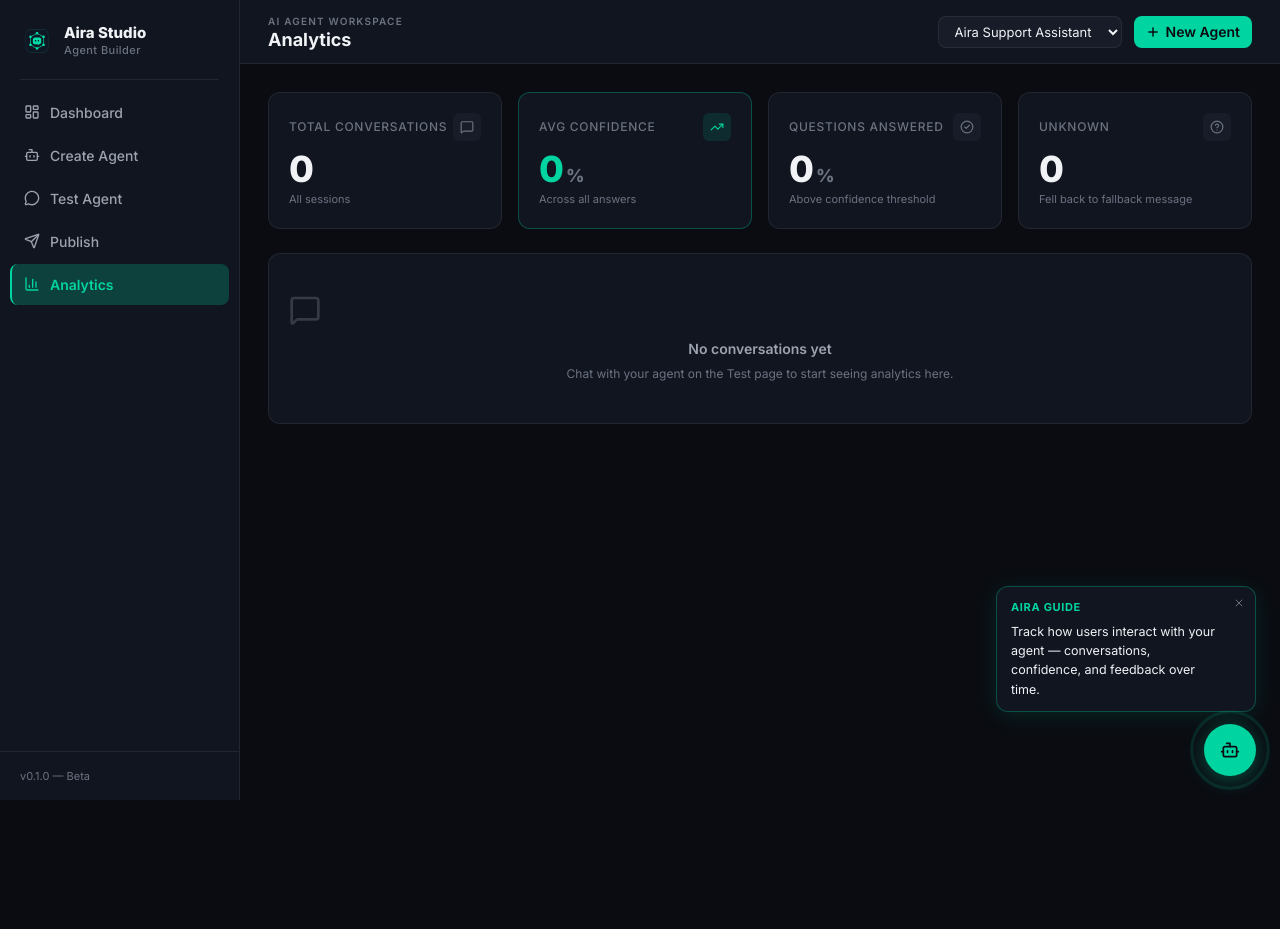
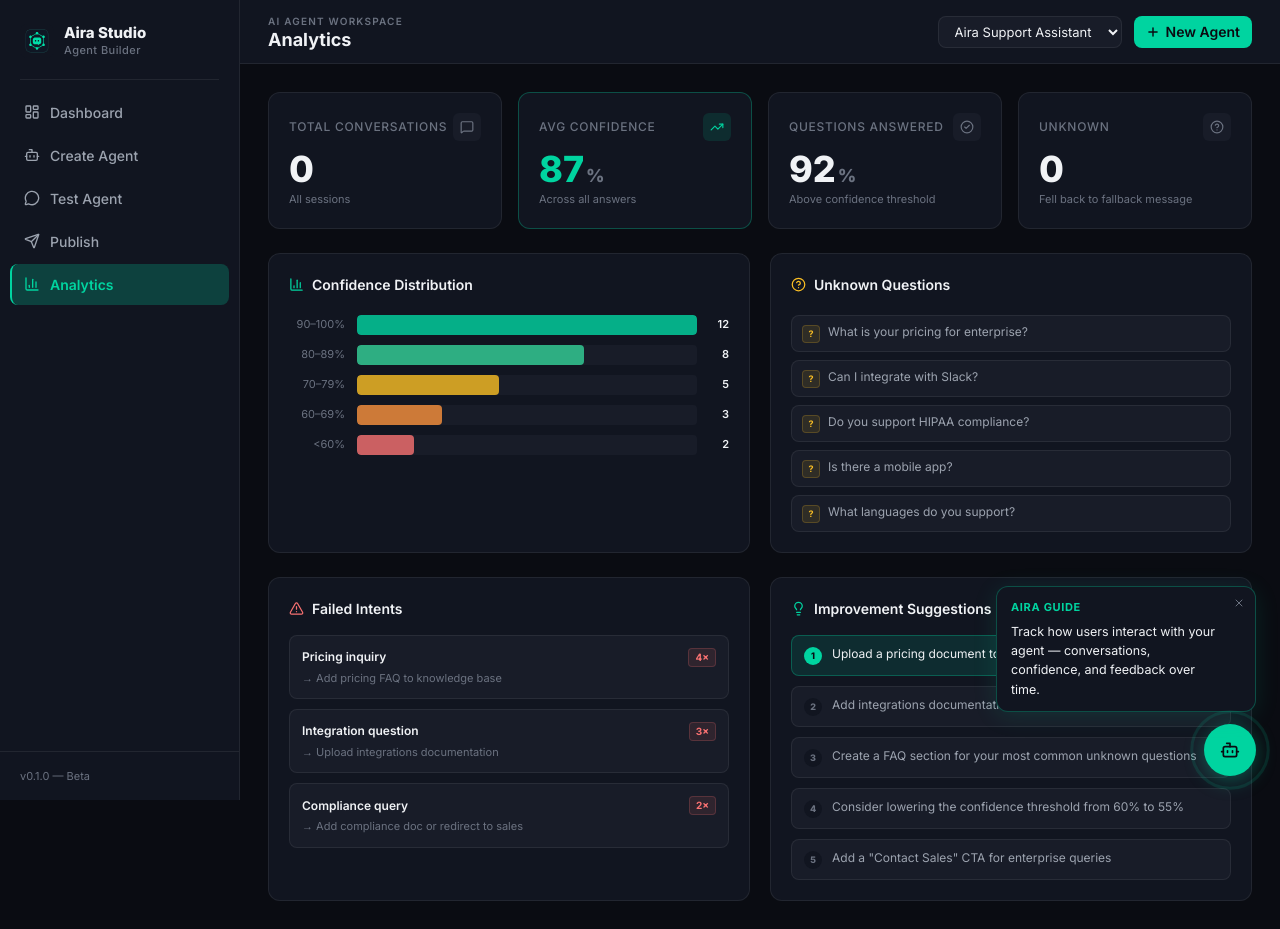
Before and after one commit to ShivUP32/aira-studio, a React (Vite) app: page / in a window 1280 px wide. Both pictures are taken after a click on the button "Analytics". Before the commit the page ends 800 px from the top, so only its background shows below. Built offline with nearby package versions, Linux system fonts and the light colour scheme.

Commit message:
revert: undo analytics data-driven rewrite (PR #3 + #4)
Reverts:
- "fix(analytics): compute all metrics from real conversation data (#3)"
- "chore: proxy /api to Express in Vite dev mode (#4)"

https://claude.ai/code/session_01DXZt74U2LeBCo84RBsofrf

```diff
--- a/src/lib/store.tsx
+++ b/src/lib/store.tsx
@@ -3,8 +3,6 @@ import { STORAGE_KEY } from './data'
 import type { Agent, KnowledgeItem } from './data'
 
 export type { Agent, KnowledgeItem }
-
-const SCHEMA_VERSION = 2
 
 export interface Message {
   id: string
@@ -17,14 +15,12 @@ export interface Message {
 export interface Conversation {
   id: string
   agentId: string
-  userQuery: string
-  assistantAnswer: string
-  confidence: number  // always 0–1
+  messages: Message[]
+  confidence: number
   timestamp: number
 }
 
 export interface AppState {
-  schemaVersion: number
   agents: Agent[]
   conversations: Conversation[]
   activeAgentId: string
@@ -36,6 +32,7 @@ type Action =
   | { type: 'UPDATE_AGENT'; agent: Agent }
   | { type: 'DELETE_AGENT'; id: string }
   | { type: 'ADD_CONVERSATION'; conversation: Conversation }
+  | { type: 'ADD_MESSAGE'; conversationId: string; message: Message }
 
 function reducer(state: AppState, action: Action): AppState {
   switch (action.type) {
@@ -52,6 +49,15 @@ function reducer(state: AppState, action: Action): AppState {
     }
     case 'ADD_CONVERSATION':
       return { ...state, conversations: [...state.conversations, action.conversation] }
+    case 'ADD_MESSAGE':
+      return {
+        ...state,
+        conversations: state.conversations.map(c =>
+          c.id === action.conversationId
+            ? { ...c, messages: [...c.messages, action.message] }
+            : c
+        ),
+      }
     default:
       return state
   }
@@ -93,7 +99,6 @@ function defaultState(): AppState {
     createdAt: Date.now(),
   }
   return {
-    schemaVersion: SCHEMA_VERSION,
     agents: [agent1, agent2],
     conversations: [],
     activeAgentId: agent1.id,
@@ -108,11 +113,8 @@ export function AppProvider({ children }: { children: React.ReactNode }) {
       const raw = localStorage.getItem(STORAGE_KEY)
       if (raw) {
         const parsed = JSON.parse(raw) as AppState
+        // Validate that parsed value has required agents array
         if (parsed && Array.isArray(parsed.agents)) {
-          // Reset conversations when schema version changes to clear stale/corrupt data
-          if (parsed.schemaVersion !== SCHEMA_VERSION) {
-            return { ...defaultState(), agents: parsed.agents, activeAgentId: parsed.activeAgentId ?? parsed.agents[0]?.id ?? '' }
-          }
           return parsed
         }
       }
--- a/src/pages/Analytics.tsx
+++ b/src/pages/Analytics.tsx
@@ -5,7 +5,6 @@ import {
   AlertTriangle, Lightbulb, BarChart3,
 } from 'lucide-react'
 import { useApp } from '../lib/store'
-import type { Conversation } from '../lib/store'
 
 const containerVariants = {
   animate: { transition: { staggerChildren: 0.06 } },
@@ -85,102 +84,46 @@ function MetricCard({
   )
 }
 
-const CONF_RANGES = [
-  { label: '90–100%', min: 0.9,  max: 1.01, color: 'var(--accent)' },
-  { label: '80–89%',  min: 0.8,  max: 0.9,  color: '#34d399' },
-  { label: '70–79%',  min: 0.7,  max: 0.8,  color: 'var(--yellow)' },
-  { label: '60–69%',  min: 0.6,  max: 0.7,  color: '#fb923c' },
-  { label: '<60%',    min: 0,    max: 0.6,  color: 'var(--red)' },
+const confidenceRanges = [
+  { label: '90–100%', count: 12, color: 'var(--accent)' },
+  { label: '80–89%', count: 8, color: '#34d399' },
+  { label: '70–79%', count: 5, color: 'var(--yellow)' },
+  { label: '60–69%', count: 3, color: '#fb923c' },
+  { label: '<60%', count: 2, color: 'var(--red)' },
 ]
 
-function computeAnalytics(convs: Conversation[]) {
-  const total = convs.length
+const unknownQuestions = [
+  'What is your pricing for enterprise?',
+  'Can I integrate with Slack?',
+  'Do you support HIPAA compliance?',
+  'Is there a mobile app?',
+  'What languages do you support?',
+]
 
-  const avgConfidence = total > 0
-    ? Math.round(convs.reduce((sum, c) => sum + c.confidence, 0) / total * 100)
-    : 0
+const failedIntents = [
+  { intent: 'Pricing inquiry', count: 4, suggestion: 'Add pricing FAQ to knowledge base' },
+  { intent: 'Integration question', count: 3, suggestion: 'Upload integrations documentation' },
+  { intent: 'Compliance query', count: 2, suggestion: 'Add compliance doc or redirect to sales' },
+]
 
-  const answeredCount = convs.filter(c => c.confidence >= 0.6).length
-  const answeredPct = total > 0 ? Math.round(answeredCount / total * 100) : 0
+const improvements = [
+  'Upload a pricing document to answer cost-related questions',
+  'Add integrations documentation to handle API questions',
+  'Create a FAQ section for your most common unknown questions',
+  'Consider lowering the confidence threshold from 60% to 55%',
+  'Add a "Contact Sales" CTA for enterprise queries',
+]
 
-  const unknownConvs = convs.filter(c => c.confidence < 0.6)
-  const unknownCount = unknownConvs.length
-
-  const distribution = CONF_RANGES.map(r => ({
-    ...r,
-    count: convs.filter(c => c.confidence >= r.min && c.confidence < r.max).length,
-  }))
-
-  const unknownQuestions = unknownConvs
-    .slice(-10)
-    .reverse()
-    .map(c => c.userQuery)
-
-  // Group unknown questions by simple keyword similarity to form "failed intents"
-  const intentMap: Map<string, { questions: string[]; suggestion: string }> = new Map()
-  for (const c of unknownConvs) {
-    const q = c.userQuery.toLowerCase()
-    let matched = false
-    for (const [key, val] of intentMap) {
-      const keyWords = key.split(' ')
-      if (keyWords.some(w => q.includes(w))) {
-        val.questions.push(c.userQuery)
-        matched = true
-        break
-      }
-    }
-    if (!matched) {
-      const firstWord = c.userQuery.trim().split(/\s+/)[0].toLowerCase()
-      intentMap.set(firstWord, {
-        questions: [c.userQuery],
-        suggestion: `Add more content covering "${c.userQuery.slice(0, 40)}"`,
-      })
-    }
-  }
-
-  const failedIntents = Array.from(intentMap.entries())
-    .map(([, val]) => ({
-      intent: val.questions[0].slice(0, 50),
-      count: val.questions.length,
-      suggestion: val.suggestion,
-    }))
-    .sort((a, b) => b.count - a.count)
-    .slice(0, 5)
-
-  const suggestions: string[] = []
-  if (unknownCount > 0) {
-    suggestions.push(`Add knowledge base content to answer the ${unknownCount} unanswered question${unknownCount > 1 ? 's' : ''}`)
-  }
-  if (avgConfidence > 0 && avgConfidence < 70) {
-    suggestions.push('Upload more documentation to improve overall confidence scores')
-  }
-  if (unknownQuestions.length > 3) {
-    suggestions.push('Create a FAQ document for your most common unknown questions')
-  }
-  if (avgConfidence > 0 && avgConfidence < 80) {
-    suggestions.push('Consider lowering the confidence threshold from 60% to 55%')
-  }
-  if (total > 10 && unknownCount / total > 0.2) {
-    suggestions.push('More than 20% of questions go unanswered — review your knowledge base')
-  }
-  if (suggestions.length === 0 && total > 0) {
-    suggestions.push('Your agent is performing well! Keep the knowledge base updated.')
-  }
-
-  return { total, avgConfidence, answeredPct, unknownCount, distribution, unknownQuestions, failedIntents, suggestions }
-}
+const maxCount = Math.max(...confidenceRanges.map(r => r.count))
 
 export function Analytics() {
   const { state } = useApp()
-  const agentConvs = state.conversations.filter(c => c.agentId === state.activeAgentId)
-  const {
-    total, avgConfidence, answeredPct, unknownCount,
-    distribution, unknownQuestions, failedIntents, suggestions,
-  } = computeAnalytics(agentConvs)
-
-  const maxCount = Math.max(...distribution.map(r => r.count), 1)
-
-  const isEmpty = total === 0
+  const totalConvs = state.conversations.length
+  const avgConfidence = state.conversations.length > 0
+    ? Math.round(state.conversations.reduce((sum, c) => sum + c.confidence, 0) / state.conversations.length * 100)
+    : 87
+  const answeredPct = 92
+  const unknownCount = state.conversations.filter(c => c.confidence < 0.5).length
 
   return (
     <motion.div
@@ -191,33 +134,12 @@ export function Analytics() {
     >
       {/* Metrics grid */}
       <div style={{ display: 'grid', gridTemplateColumns: 'repeat(4, 1fr)', gap: 16 }}>
-        <MetricCard icon={MessageSquare} label="Total Conversations" value={total} hint="All sessions" />
+        <MetricCard icon={MessageSquare} label="Total Conversations" value={totalConvs} hint="All sessions" />
         <MetricCard icon={TrendingUp} label="Avg Confidence" value={avgConfidence} unit="%" hint="Across all answers" accent />
         <MetricCard icon={CheckCircle2} label="Questions Answered" value={answeredPct} unit="%" hint="Above confidence threshold" />
         <MetricCard icon={HelpCircle} label="Unknown" value={unknownCount} hint="Fell back to fallback message" />
       </div>
 
-      {isEmpty && (
-        <motion.div
-          variants={itemVariants}
-          style={{
-            background: 'var(--surface)',
-            border: '1px solid var(--border)',
-            borderRadius: 12,
-            padding: '40px 20px',
-            textAlign: 'center',
-            color: 'var(--text-muted)',
-            fontSize: 14,
-          }}
-        >
-          <MessageSquare size={32} color="var(--text-muted)" style={{ marginBottom: 12, opacity: 0.4 }} />
-          <div style={{ fontWeight: 600, marginBottom: 6, color: 'var(--text-secondary)' }}>No conversations yet</div>
-          <div style={{ fontSize: 12 }}>Chat with your agent on the Test page to start seeing analytics here.</div>
-        </motion.div>
-      )}
-
-      {!isEmpty && (
-        <>
       {/* Confidence distribution + unknown questions */}
       <div style={{ display: 'grid', gridTemplateColumns: '1fr 1fr', gap: 20 }}>
         {/* Confidence distribution */}
@@ -235,7 +157,7 @@ export function Analytics() {
             <span style={{ fontWeight: 600, fontSize: 14 }}>Confidence Distribution</span>
           </div>
           <div style={{ display: 'flex', flexDirection: 'column', gap: 10 }}>
-                {distribution.map(range => (
+            {confidenceRanges.map(range => (
               <div key={range.label} style={{ display: 'flex', alignItems: 'center', gap: 12 }}>
                 <span style={{ fontSize: 11, color: 'var(--text-muted)', width: 56, flexShrink: 0, textAlign: 'right' }}>
                   {range.label}
@@ -278,11 +200,6 @@ export function Analytics() {
             <HelpCircle size={15} color="var(--yellow)" />
             <span style={{ fontWeight: 600, fontSize: 14 }}>Unknown Questions</span>
           </div>
-              {unknownQuestions.length === 0 ? (
-                <div style={{ fontSize: 12, color: 'var(--text-muted)', padding: '16px 0' }}>
-                  No low-confidence answers yet — great job!
-                </div>
-              ) : (
           <div style={{ display: 'flex', flexDirection: 'column', gap: 8 }}>
             {unknownQuestions.map((q, i) => (
               <div
@@ -320,7 +237,6 @@ export function Analytics() {
               </div>
             ))}
           </div>
-              )}
         </motion.div>
       </div>
 
@@ -340,11 +256,6 @@ export function Analytics() {
             <AlertTriangle size={15} color="var(--red)" />
             <span style={{ fontWeight: 600, fontSize: 14 }}>Failed Intents</span>
           </div>
-              {failedIntents.length === 0 ? (
-                <div style={{ fontSize: 12, color: 'var(--text-muted)', padding: '16px 0' }}>
-                  No failed intents recorded.
-                </div>
-              ) : (
           <div style={{ display: 'flex', flexDirection: 'column', gap: 10 }}>
             {failedIntents.map(fi => (
               <div
@@ -378,7 +289,6 @@ export function Analytics() {
               </div>
             ))}
           </div>
-              )}
         </motion.div>
 
         {/* Improvement suggestions */}
@@ -396,7 +306,7 @@ export function Analytics() {
             <span style={{ fontWeight: 600, fontSize: 14 }}>Improvement Suggestions</span>
           </div>
           <div style={{ display: 'flex', flexDirection: 'column', gap: 10 }}>
-                {suggestions.map((suggestion, i) => (
+            {improvements.map((suggestion, i) => (
               <div
                 key={i}
                 style={{
@@ -435,8 +345,6 @@ export function Analytics() {
           </div>
         </motion.div>
       </div>
-        </>
-      )}
     </motion.div>
   )
 }
--- a/src/pages/Test.tsx
+++ b/src/pages/Test.tsx
@@ -132,7 +132,7 @@ interface TestProps {
 }
 
 export function Test({ onHasMessagesChange }: TestProps) {
-  const { state, dispatch } = useApp()
+  const { state } = useApp()
   const activeAgent = state.agents.find(a => a.id === state.activeAgentId)
   const [conv, setConv] = useState<ActiveConversation>({
     id: makeId(),
@@ -438,17 +438,6 @@ export function Test({ onHasMessagesChange }: TestProps) {
         lastConfidence: confidence,
         lastSources: [],
       }))
-      dispatch({
-        type: 'ADD_CONVERSATION',
-        conversation: {
-          id: makeId(),
-          agentId: activeAgent?.id ?? '',
-          userQuery: text.trim(),
-          assistantAnswer: answer,
-          confidence,
-          timestamp: Date.now(),
-        },
-      })
       speak(answer)
       generateFollowUps(answer)
       setIsTyping(false)
--- a/vite.config.ts
+++ b/vite.config.ts
@@ -9,9 +9,4 @@ export default defineConfig({
       '@': path.resolve(__dirname, './src'),
     },
   },
-  server: {
-    proxy: {
-      '/api': 'http://localhost:3003',
-    },
-  },
 })
```
Lines whose indentation alone changed are shown as unchanged.
